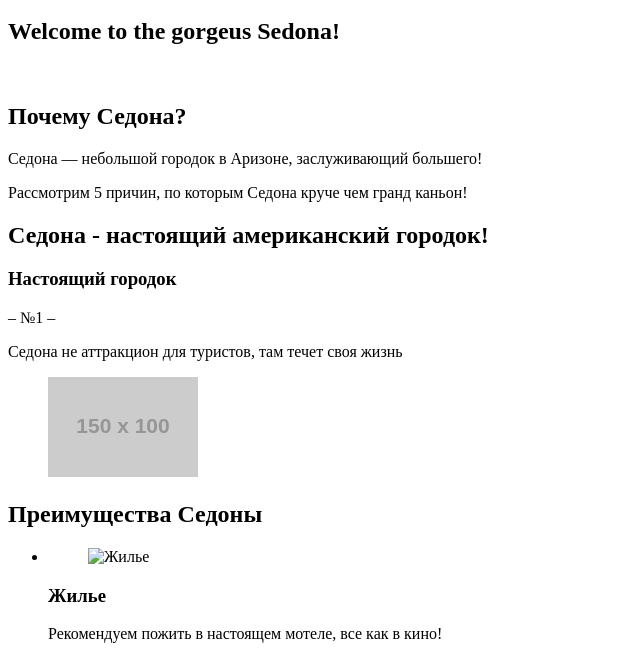
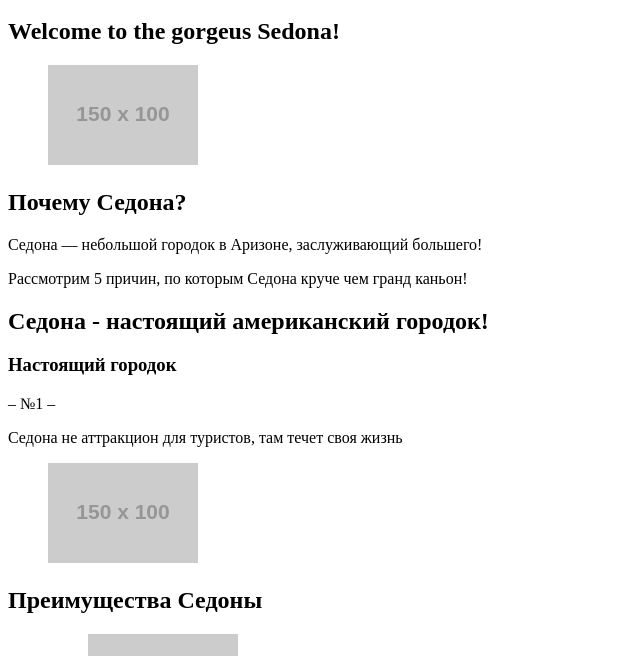
Before and after one commit to alexkachar/198060-sedona, a website: page index.html in a window 1280 px wide. Shown: the part 239-895 px from the top of the page, without its empty margins (0-640 px from the left). Drawn offline with Linux system fonts and the light colour scheme; placeholder pictures from the web are drawn by us.

Commit message:
Правка замечаний валидатора

```diff
--- a/index.html
+++ b/index.html
@@ -28,7 +28,7 @@
         <section class="intro">
           <h1 class="visually-hidden">Welcome to the gorgeus Sedona!</h1>
           <figure class="into__text">
-            <img class="intro__text-img"></img>
+            <img class="intro__text-img" src="http://placehold.it/150x100" alt="Because the Grand Canyon Sucks!">
           </figure>
         </section>
 
@@ -58,7 +58,7 @@
           <ul class="features__list">
             <li>
               <figure class="figure">
-                <img class="features__figure" src="" alt="Жилье">
+                <img class="features__figure" src="http://placehold.it/150x100" alt="Жилье">
               </figure>
               <h3 class="features__caption">Жилье</h3>
               <p class="features__text">Рекомендуем пожить в настоящем мотеле, все как в кино!</p>
@@ -121,10 +121,11 @@
           <h2 class="visually-hidden">Забронировать Гостиницу</h2>
           <p class="order__caption">Заинтересовались?</p>
           <p class="order__text">Укажите предполагаемые даты поездки, и мы покажем вам лучшие предложения гостиниц в Седоне</p>
-          <a class="btn btn--blue order__btn"href="hotels.html">Найти гостиницу</a>
+          <a class="btn btn--blue order__btn" href="hotels.html">Найти гостиницу</a>
         </section>
 
         <section class="map">
+          <h2 class="visually-hidden">Карта регтона</h2>
           <!-- <iframe src="https://www.google.com/maps/embed?pb=!1m18!1m12!1m3!1d1676325.7761913096!2d-112.91574454519595!3d34.85437338102924!2m3!1f0!2f0!3f0!3m2!1i1024!2i768!4f13.1!3m3!1m2!1s0x872da132f942b00d%3A0x5548c523fa6c8efd!2sSedona%2C+AZ+86336%2C+USA!5e0!3m2!1sen!2sil!4v1506159547840" width="320" height="350" frameborder="0" style="border:0" allowfullscreen></iframe> -->
           <!-- временно скрыто для удобства редактирования -->
         </section>
@@ -151,7 +152,7 @@
           <h2 class="visually-hidden">Студия-разработчик сайта:</h2>
             <a class="copyright__logo" href="https://htmlacademy.ru/intensive/adaptive">
               Pазработано
-              <img class="copyright__svg" src="http://placehold.it/150x100"></img>
+              <img class="copyright__svg" src="http://placehold.it/150x100" alt="HTML Academy">
             </a>
           </section>
 
```
Also changed, not shown: form.html (+2 -2 lines), photo.html (+3 -3 lines).
